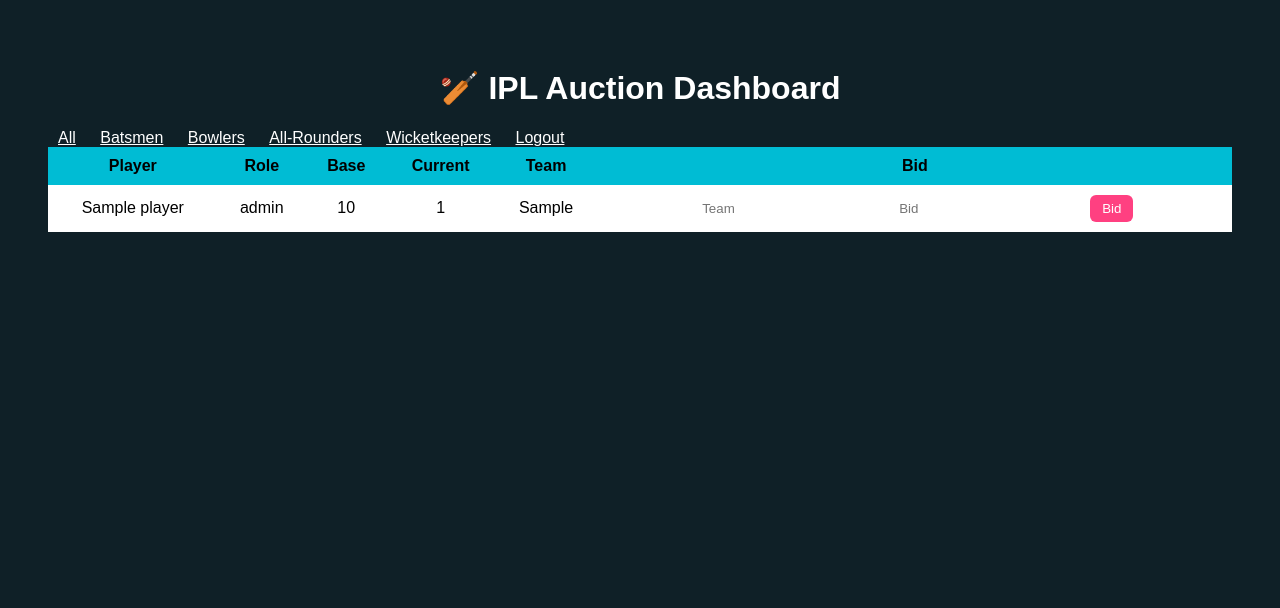
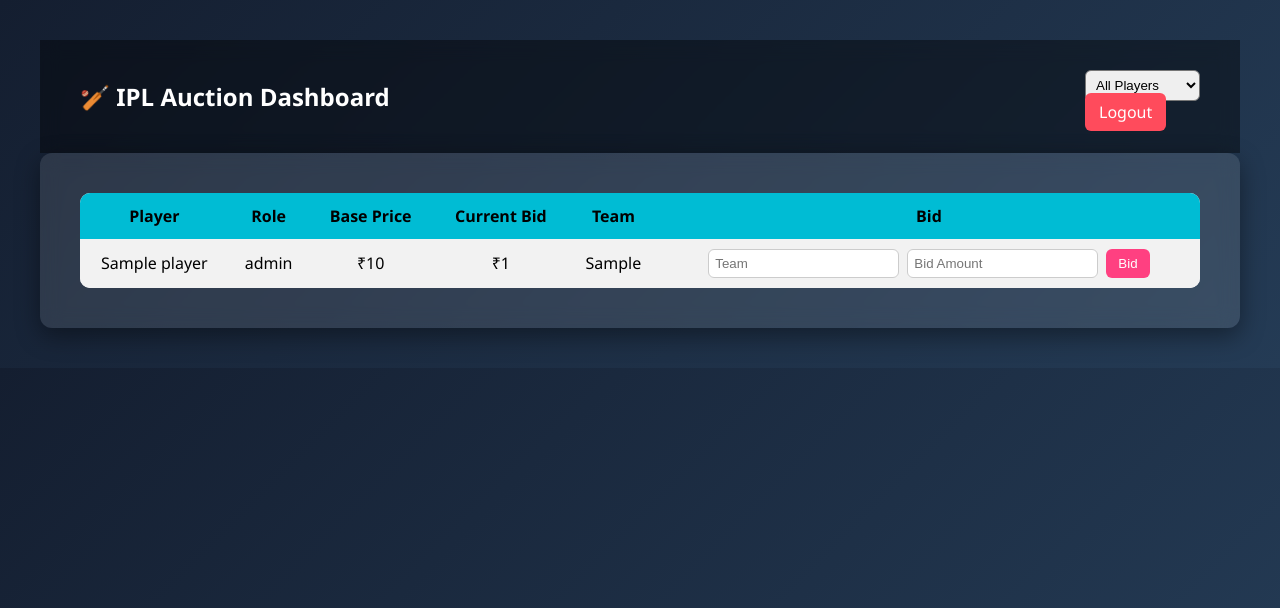
Before and after one commit to Rohan-Dedhia/ipl-auction-system, a Flask app: page / in a window 1280 px wide. Shown: the top 608 px of the page. Run offline with Flask 3, Linux system fonts and the light colour scheme; a user stored in the database is signed in; tables that the repository leaves empty hold one stand-in row (values such as "Sample post").

Commit message:
Added modern authentication UI and dropdown player filters

```diff
--- a/static/style.css
+++ b/static/style.css
@@ -151,3 +151,133 @@ background:red;
 margin:10px;
 color:white;
 }
+
+body{
+font-family:'Segoe UI',sans-serif;
+margin:0;
+background:linear-gradient(135deg,#141E30,#243B55);
+color:white;
+}
+
+/* NAVBAR */
+
+.navbar{
+display:flex;
+justify-content:space-between;
+align-items:center;
+padding:20px 40px;
+background:rgba(0,0,0,0.4);
+backdrop-filter:blur(10px);
+}
+
+.logout-btn{
+background:#ff4b5c;
+padding:8px 14px;
+border-radius:6px;
+color:white;
+text-decoration:none;
+}
+
+/* TABLE */
+
+.table-container{
+padding:40px;
+}
+
+table{
+width:100%;
+border-collapse:collapse;
+background:white;
+color:black;
+border-radius:10px;
+overflow:hidden;
+}
+
+th{
+background:#00bcd4;
+padding:12px;
+}
+
+td{
+padding:10px;
+text-align:center;
+}
+
+tr:nth-child(even){
+background:#f2f2f2;
+}
+
+/* FORM */
+
+form input{
+padding:6px;
+border-radius:6px;
+border:1px solid #ccc;
+}
+
+form button{
+background:#ff4081;
+border:none;
+padding:6px 12px;
+color:white;
+border-radius:6px;
+cursor:pointer;
+}
+
+/* FILTER */
+
+.filter-form select{
+padding:6px;
+border-radius:6px;
+}
+
+/* ALERT */
+
+.alert{
+padding:10px;
+margin:10px 40px;
+border-radius:6px;
+}
+
+.success{
+background:#2e7d32;
+}
+
+.error{
+background:#c62828;
+}
+
+/* AUTH PAGES */
+
+.auth-body{
+display:flex;
+justify-content:center;
+align-items:center;
+height:100vh;
+}
+
+.auth-card{
+background:white;
+color:black;
+padding:40px;
+border-radius:10px;
+width:320px;
+text-align:center;
+}
+
+.auth-card input{
+width:100%;
+padding:10px;
+margin:10px 0;
+border-radius:6px;
+border:1px solid #ccc;
+}
+
+.auth-card button{
+width:100%;
+padding:10px;
+background:#00bcd4;
+border:none;
+color:white;
+border-radius:6px;
+}
--- a/templates/index.html
+++ b/templates/index.html
@@ -2,22 +2,40 @@
 <html>
 
 <head>
-<title>IPL Auction</title>
+
+<title>IPL Auction Dashboard</title>
 <link rel="stylesheet" href="{{ url_for('static', filename='style.css') }}">
+
 </head>
 
 <body>
 
-<h1>🏏 IPL Auction Dashboard</h1>
+<div class="navbar">
 
-<div class="filters">
-<a href="/">All</a>
-<a href="/?role=Batsman">Batsmen</a>
-<a href="/?role=Bowler">Bowlers</a>
-<a href="/?role=Allrounder">All-Rounders</a>
-<a href="/?role=Wicketkeeper">Wicketkeepers</a>
-<a href="/logout">Logout</a>
+<h2>🏏 IPL Auction Dashboard</h2>
+
+<div>
+
+<form method="GET" class="filter-form">
+
+<select name="role" onchange="this.form.submit()">
+
+<option value="">All Players</option>
+<option value="Batsman">Batsman</option>
+<option value="Bowler">Bowler</option>
+<option value="Allrounder">All-Rounder</option>
+<option value="Wicketkeeper">Wicketkeeper</option>
+
+</select>
+
+</form>
+
+<a href="/logout" class="logout-btn">Logout</a>
+
 </div>
+
+</div>
+
 
 {% with messages = get_flashed_messages(with_categories=true) %}
 {% for category, message in messages %}
@@ -25,13 +43,16 @@
 {% endfor %}
 {% endwith %}
 
+
+<div class="table-container">
+
 <table>
 
 <tr>
 <th>Player</th>
 <th>Role</th>
-<th>Base</th>
-<th>Current</th>
+<th>Base Price</th>
+<th>Current Bid</th>
 <th>Team</th>
 <th>Bid</th>
 </tr>
@@ -42,8 +63,8 @@
 
 <td>{{player.name}}</td>
 <td>{{player.role}}</td>
-<td>{{player.base_price}}</td>
-<td>{{player.current_bid}}</td>
+<td>₹{{player.base_price}}</td>
+<td>₹{{player.current_bid}}</td>
 <td>{{player.team}}</td>
 
 <td>
@@ -54,9 +75,9 @@
 
 <input type="text" name="team" placeholder="Team" required>
 
-<input type="number" name="bid" placeholder="Bid" required>
+<input type="number" name="bid" placeholder="Bid Amount" required>
 
-<button>Bid</button>
+<button type="submit">Bid</button>
 
 </form>
 
@@ -68,5 +89,7 @@
 
 </table>
 
+</div>
+
 </body>
 </html>
```
Also changed, not shown: templates/login.html (+25 -3 lines), templates/signup.html (+24 -2 lines).
